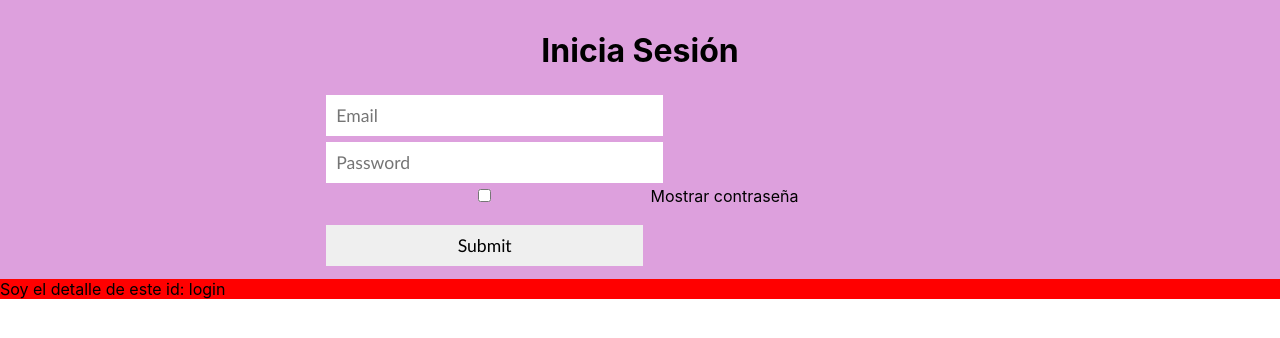
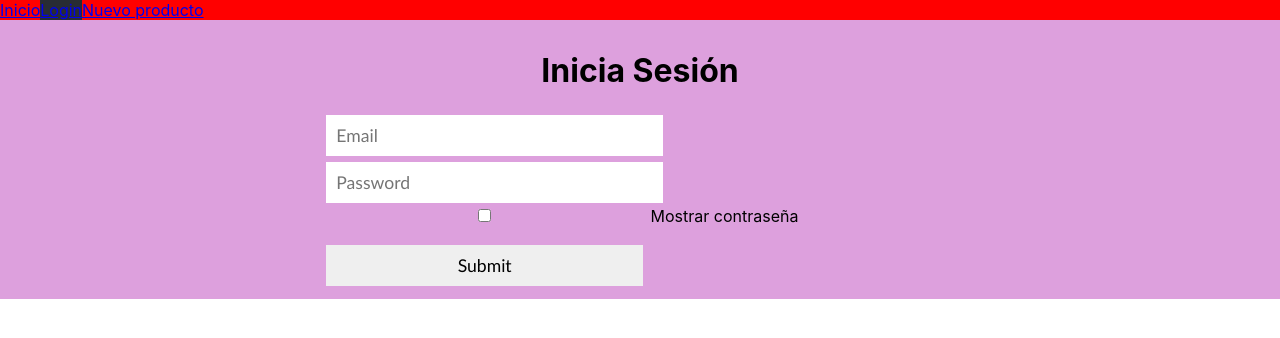
Before and after one commit to omar-nav/reactLogin, a React (Create React App) app: page /login in a window 1280 px wide. Shown: the top 338 px of the page. Built offline with nearby package versions, Linux system fonts and the light colour scheme.

Commit message:
dibujar en rojo si no esta en stock

```diff
--- a/src/App.css
+++ b/src/App.css
@@ -1,4 +1,8 @@
 @import "./components/products/products.css";
+.ihatemyboss {
+  background-color: #282c34;
+}
+
 .pollollon {
   background: red;
 }
--- a/src/App.js
+++ b/src/App.js
@@ -1,3 +1,5 @@
+// single page application SPA
+
 import React, { Component } from "react";
 //import logo from "./logo.svg";
 import "./App.css";
@@ -6,10 +8,22 @@ import "./App.css";
 // import ProductsDisplay from "./components/products/ProductsDisplay";
 //import FormContainer from "./components/forms/FormContainer";
 import Routes from "./Routes";
+import { Link, NavLink } from "react-router-dom";
 class App extends Component {
   render() {
     return (
       <div className="pollollon">
+        <nav>
+          <NavLink activeClassName="ihatemyboss" exact to="/">
+            Inicio
+          </NavLink>
+          <NavLink activeClassName="ihatemyboss" to="/login">
+            Login
+          </NavLink>
+          <NavLink activeClassName="ihatemyboss" to="/new">
+            Nuevo producto
+          </NavLink>
+        </nav>
         <Routes />
         {/* el router esta pintando el componente */}
       </div>
--- a/src/Routes.jsx
+++ b/src/Routes.jsx
@@ -1,5 +1,5 @@
 import React from "react";
-import { Route } from "react-router-dom";
+import { Route, Switch } from "react-router-dom";
 import ProductsContains from "./components/products/ProductsContains";
 import LoginContainer from "./components/LoginContainer";
 import FormContainer from "./components/forms/FormContainer";
@@ -7,14 +7,14 @@ import ProductDetail from "./components/products/ProductDetail";
 
 const Routes = () => {
   return (
-    <div>
+    <Switch>
       <Route exact path="/" component={ProductsContains} />
       <Route path="/login" component={LoginContainer} />
       <Route path="/new" component={FormContainer} />
       {/* colocar ID despues */}
       {/* hoc high order component */}
       <Route path="/:id" component={ProductDetail} />
-    </div>
+    </Switch>
   );
 };
 
--- a/src/components/LoginContainer.jsx
+++ b/src/components/LoginContainer.jsx
@@ -5,26 +5,19 @@ export default class LoginContainer extends Component {
   state = {
     error: null,
     clase: null,
-    type: "password"
+    type: "password",
+    user: {}
   };
 
   onSubmit = e => {
     e.preventDefault();
-    if (e.target.email.value !== "bliss@hot.com") {
-      const error = "tu correo esta mal";
-      this.setState({ error });
-      //1.- comprobar email y password sean correctos
-    } else if (e.target.pass.value !== "123") {
-      const error = "tu pass esta mal";
-      this.setState({ error });
-    } else {
-      this.setState({ error: null });
-    }
-  };
+    localStorage.setItem('user', JSON.stringify(this.state.user))
+    this.props.history.push('/')
+  }
 
   onChange = e => {
     // comprobar en tiempo real que el email es correct
-    const { value } = e.target;
+    const { value, name } = e.target;
     if (!value.includes("@")) {
       const clase = "error";
       const error = "Esto no tiene forma de correo";
@@ -37,9 +30,12 @@ export default class LoginContainer extends Component {
     } else {
       this.setState({ error: null, clase: "success" });
     }
+    const { user } = this.state
+    user[name] = value
     // rojo no tiene arroba
     // amarillo no es tu correo
     // verde todo chido
+    this.setState({ user })
   };
 
   changeType = e => {
--- a/src/components/products/ProductsContains.jsx
+++ b/src/components/products/ProductsContains.jsx
@@ -36,6 +36,10 @@ class ProductsContains extends Component {
       }
     ]
   };
+  componentWillMount() {
+    const user = JSON.parse(localStorage.getItem('user'))
+    if (!user) this.props.history.push('/login')
+  }
   showProduct = (product, index) => {
     return <ProductsDisplay key={index} {...product} />;
   };
--- a/src/components/products/ProductsDisplay.jsx
+++ b/src/components/products/ProductsDisplay.jsx
@@ -14,7 +14,7 @@ const ProductsDisplay = ({ colors = [], name, price, pic = lupe }) => {
       <p>{price}</p>
       <div style={{ display: "flex", margin: "23px" }}>
         {colors.map((color, index) => (
-          <div style={{ backgroundColor: color }} className="colorsin" />
+          <div key={{ index }} style={{ backgroundColor: color }} className="colorsin" />
           // pass color string into element
         ))}
       </div>
```
